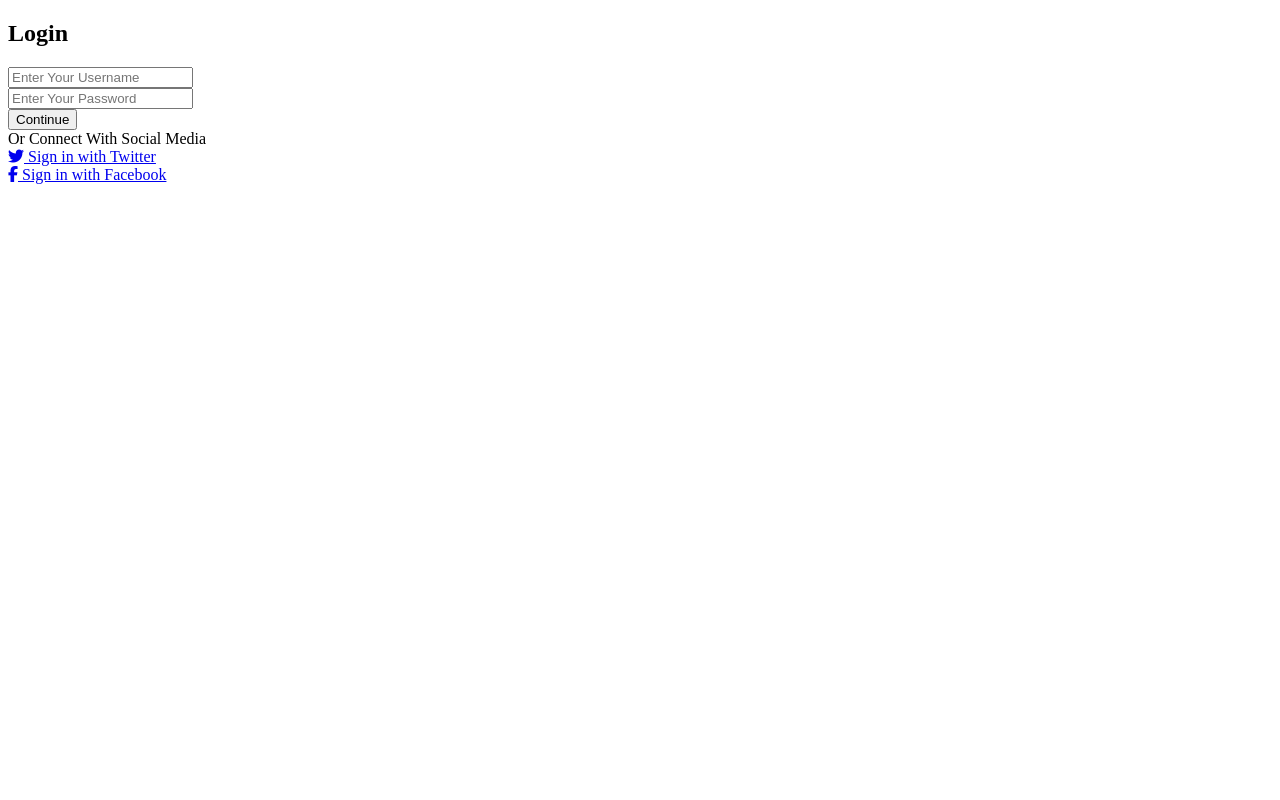
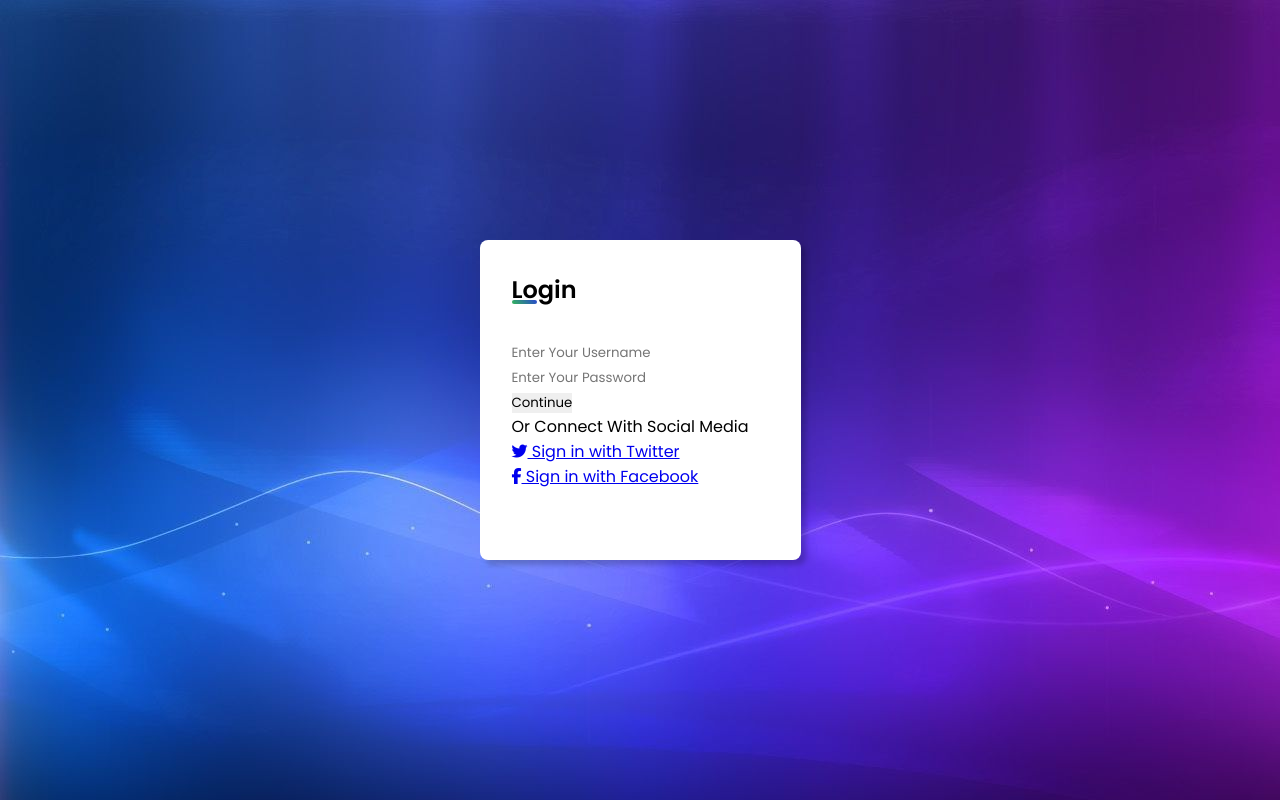
Before and after one commit to Doug-Silva/Login_Form, a plain HTML site: page index.html in a window 1280 px wide. Drawn offline with Linux system fonts and the light colour scheme.

Commit message:
update 1.0

```diff
--- a/assets/css/style.css
+++ /dev/null
@@ -1,3 +0,0 @@
-body{
-    background-image: url(imagem-fundo.jpg);
-}
--- /dev/null
+++ b/css/style.css
@@ -0,0 +1,45 @@
+@import url('https://fonts.googleapis.com/css2?family=Poppins:wght@100;200;300;400;500;600;700&display=swap');
+
+* {
+    margin: 0;
+    border: 0;
+    padding: 0;
+    box-sizing: border-box;
+    font-family: "Poppins";
+}
+
+body {
+    background-image: url(./imagem-fundo.jpg);
+    background-repeat: no-repeat;
+    min-height: 100vh;
+    min-width: 100vw;
+    display: flex;
+    align-items: center;
+    justify-content: center;
+}
+
+main.container {
+    background: white;
+    max-width: 350px;
+    min-height: 40vh;
+    padding: 2rem;
+    box-shadow: 5px 5px 5px rgba(0, 0, 0, 0.2);
+    border-radius: 8px;
+}
+
+main h2 {
+    font-weight: 600;
+    margin-bottom: 2rem;
+    position: relative;
+}
+
+main h2::before {
+    content: '';
+    position: absolute;
+    height: 4px;
+    width: 25px;
+    bottom: 3px;
+    left: 0;
+    border-radius: 8px;
+    background: linear-gradient(45deg, #34b45a, #2846ce);
+}
--- a/index.html
+++ b/index.html
@@ -8,7 +8,7 @@
 
         <title>Login Form</title>
         <script src="https://kit.fontawesome.com/1ab94d0eba.js" crossorigin="anonymous"></script>
-        <link rel="stylesheet" type="text/css" href="./assets/css/styl.css">
+        <link rel="stylesheet" type="text/css" href="./css/style.css">
     </head>
 
     <body>
```
Also changed, not shown: css/imagem-fundo.jpg (renamed from assets/css/imagem-fundo.jpg).
